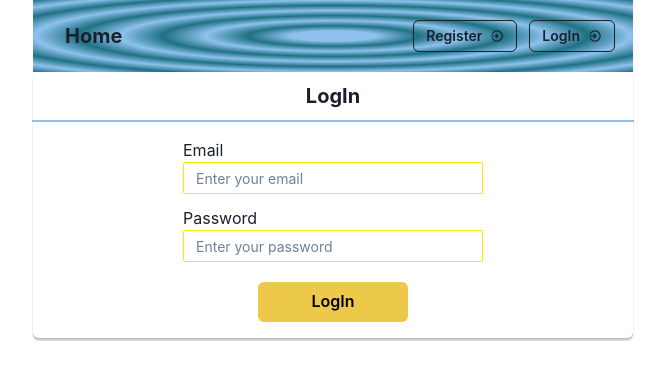
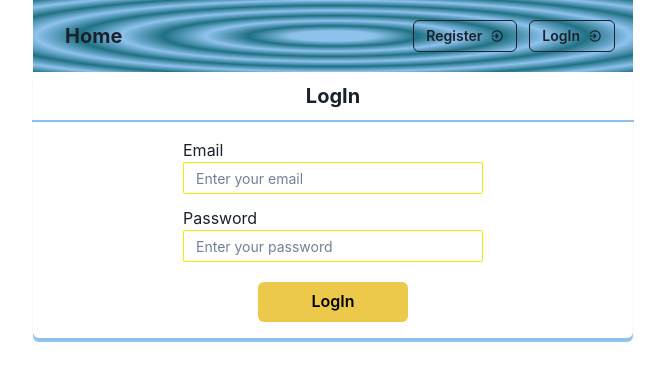
Before and after one commit to yulia-mazurenko/goit-react-hw-08-phonebook, a React (Create React App) app: page /goit-react-hw-08-phonebook/login in a window 1280 px wide. Shown: the top 380 px of the page, without its empty margins (307-972 px from the left). Built offline with nearby package versions, Linux system fonts and the light colour scheme.

Commit message:
changed shadow property

```diff
--- a/src/pages/Pages.styled.js
+++ b/src/pages/Pages.styled.js
@@ -6,8 +6,7 @@ export const WrapperCard = styled(Card)`
   flex-direction: column;
   align-items: center;
   justify-content: space-around;
-  box-shadow: 0px 3px 1px rgba(0, 0, 0, 0.1), 0px 1px 2px rgba(0, 0, 0, 0.08),
-    0px 2px 2px rgba(0, 0, 0, 0.12);
+  box-shadow: 0px 4px 1px rgba(66, 153, 225, 0.6);
 
   @media screen and (max-width: 320px) {
     width: 320px;
@@ -28,8 +27,7 @@ export const WrapperContactsCard = styled(Card)`
   flex-direction: row;
   align-items: center;
   justify-content: space-around;
-  box-shadow: 0px 3px 1px rgba(0, 0, 0, 0.1), 0px 1px 2px rgba(0, 0, 0, 0.08),
-    0px 2px 2px rgba(0, 0, 0, 0.12);
+  box-shadow: 0px 4px 1px rgba(66, 153, 225, 0.6);
 
   @media screen and (max-width: 320px) {
     flex-direction: column;
```
